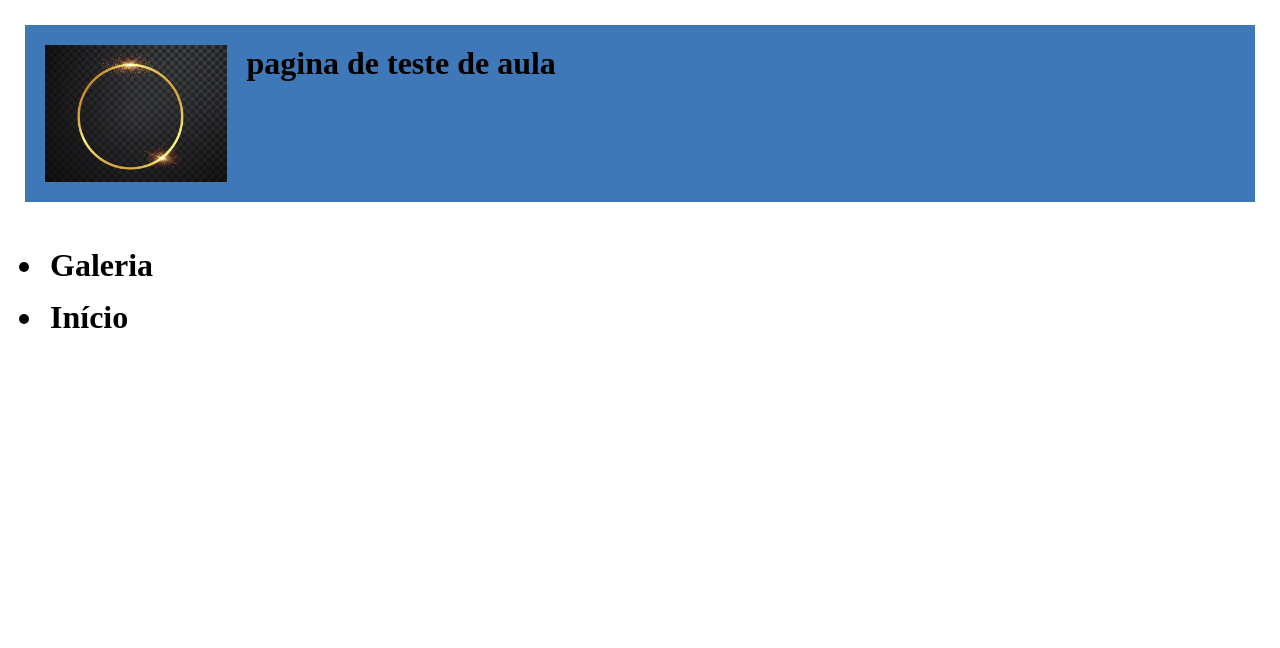
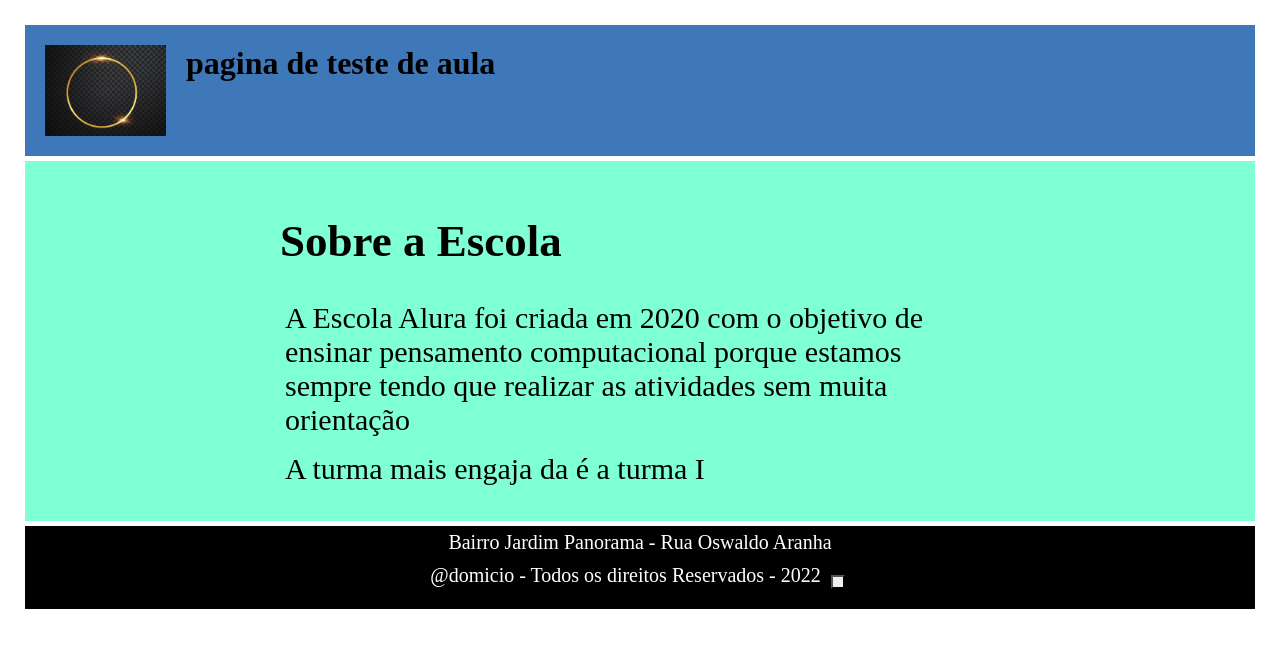
Before and after one commit to 23071960/Trilha_de_Programacao, a plain HTML site: page index.html in a window 1280 px wide. Drawn offline with Linux system fonts and the light colour scheme.

Commit message:
Add files via upload

```diff
--- a/index.html
+++ b/index.html
@@ -1,23 +1,29 @@
 <!DOCTYPE html>
 <html lang="port-br">
-<head>
+  <head>
     <meta charset="UTF-8">
     <meta http-equiv="X-UA-Compatible" content="IE=edge">
     <meta name="viewport" content="width=device-width, initial-scale=1.0">
     <link rel="stylesheet" href="style.css">
     <title>Turma I </title>
-</head>
+  </head>
 <body>
     <header  class="cabeçalho">
-    <img class="cabeçalho-imagem" src="unLogo.jpg" alt= "unLogo">
-        <h1> pagina de teste de aula</header><h1>
-</header>
-<h1>
-    <ul class="cabeçalho-lista">
-
-    <li class="cabeçalho-linha"> Galeria </li>
-    <li> Início </li>
-</ul>
+        <img class="cabeçalho-imagem" src="unLogo.jpg" alt= "unLogo">
+        <h1> pagina de teste de aula<h1>
+    </header>
+    <section class="escola">
+        <h2 class="escola-titulo">Sobre a Escola </h2>
+          <p class="escola-texto">A Escola Alura foi criada em 2020 com o objetivo de ensinar pensamento computacional porque estamos sempre tendo que realizar as atividades sem muita orientação</p>
+          <p class="escola-texto">A turma mais engaja da é a turma I
+          </p>
+    </section>
+    <footer class="rodape">
+    <adress>
+     Bairro Jardim Panorama -  Rua Oswaldo Aranha
+    </adress>
+    <p>@domicio - Todos os direitos Reservados - 2022 <button class="botão facebook"></button></p>
+    </footer>
 
 </body>
 </html>
--- a/style.css
+++ b/style.css
@@ -7,19 +7,43 @@
 
 }
 .cabeçalho-imagem{
-    width: 15%;
-    height: 15%;
+    width: 10%;
+    height: 10%;
 
 }
 *{
-
+    background-image: url();
+    background-repeat: no-repeat;
+    background-attachment: fixed;
     margin: 05px;;
     padding: 05px;
+
 }
 .cabeçalho-item{
-
     display: inline-block;
-    font-size: 30px;
-
+    font-size: 40px;
+    padding: 0 0 0 30px;
+}
+.corpo{
+    background-color: rgb(64, 99, 100);
 
 }
+.rodape{
+    text-align: center;
+    position: 100%;
+    font-size: 20px;
+    background-color: black;
+    color: #ffffff;
+    align-self: last baseline;
+}
+.escola{
+    background-color: aquamarine;
+    color:black;
+    font-size: 30Px;
+    padding: 25px 250px;
+
+}
+.escola-titulo{
+padding: 24px 0;
+
+}
```
Also changed, not shown: woman.jpg (added), 2 other files.
